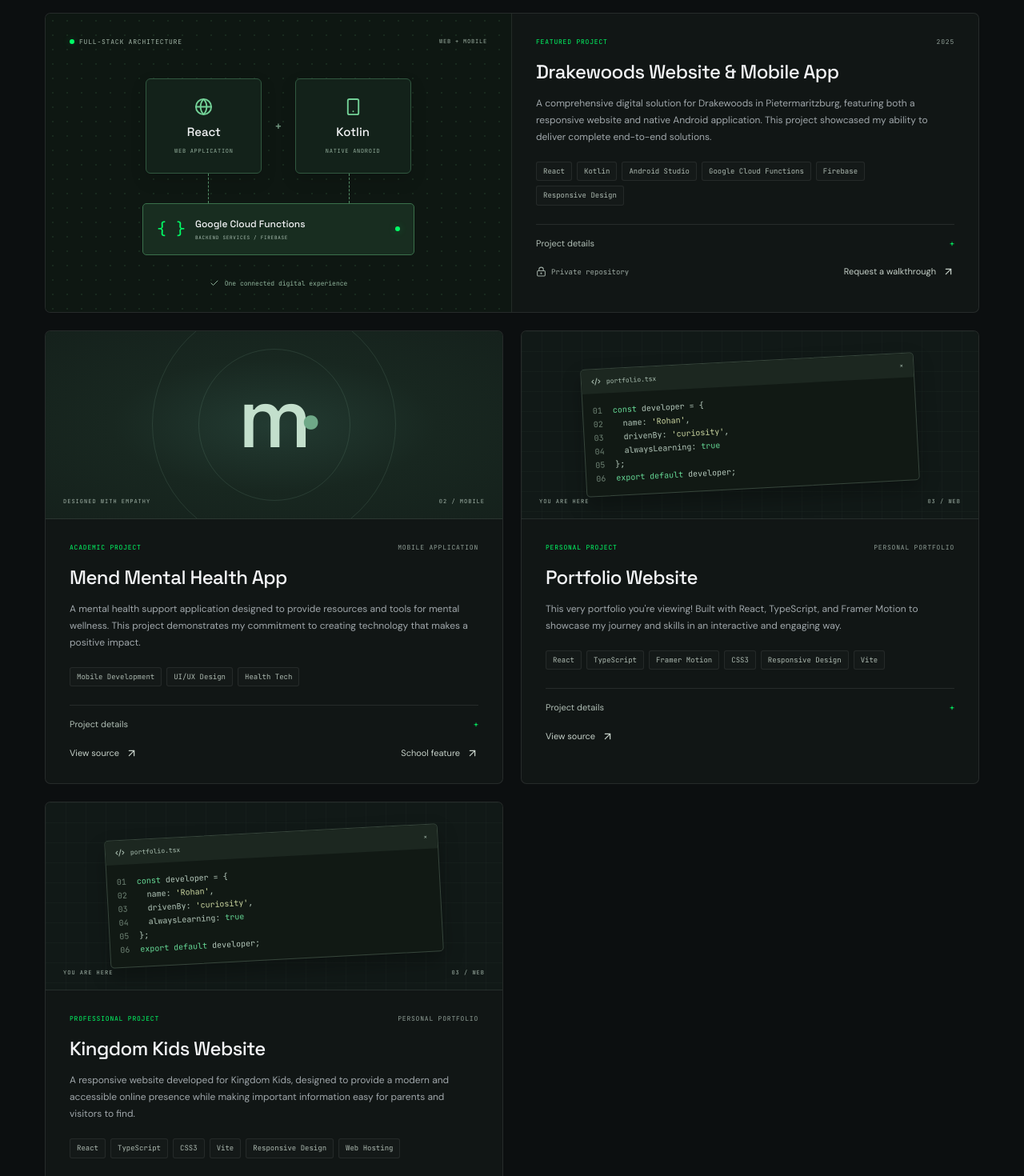
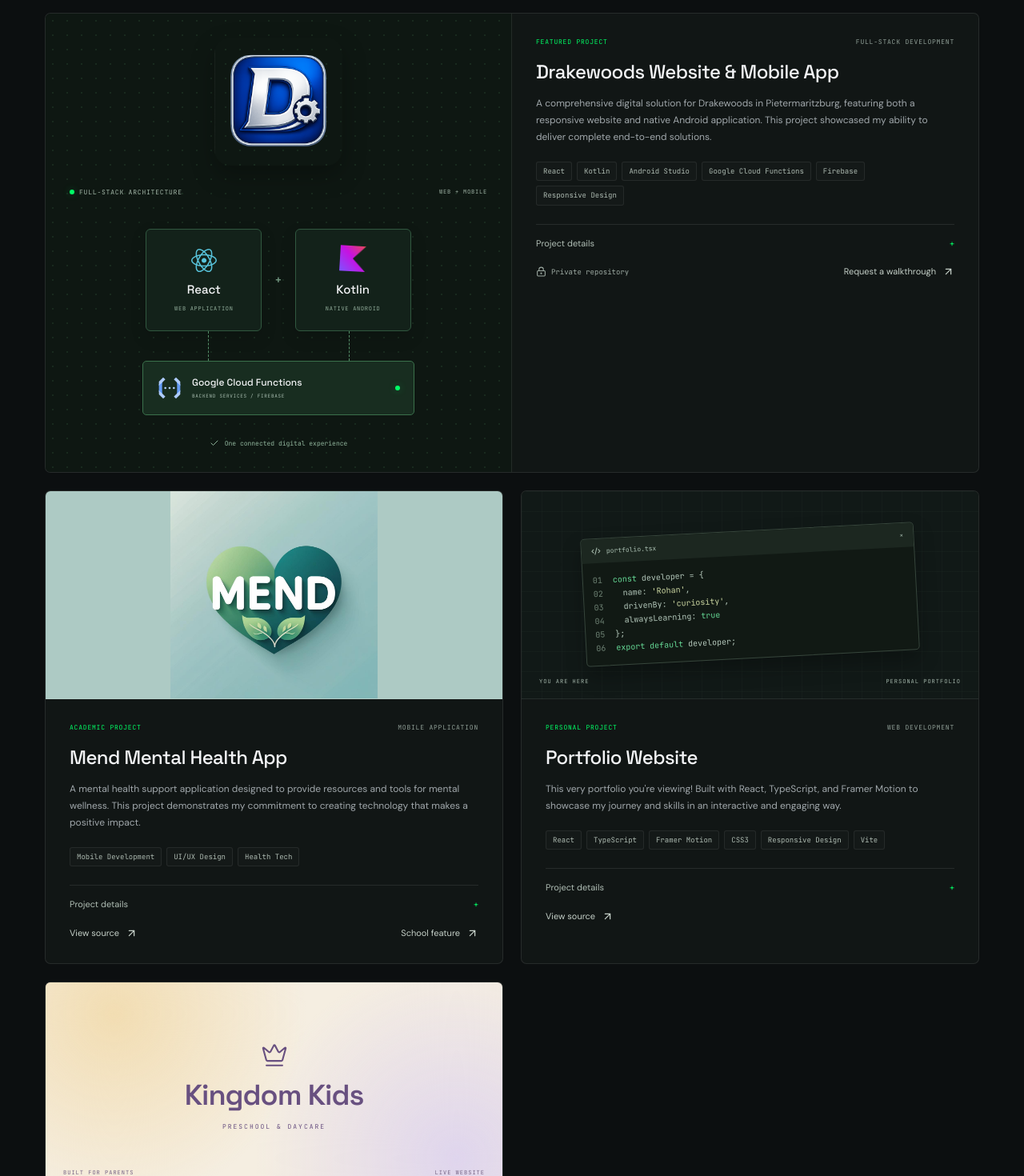
Before and after one commit to RohanM007/RohanWebsite, a React (Vite) app: page / in a window 1280 px wide. Shown: the part 2420-3890 px from the top of the page at 80% size. Built offline with nearby package versions, Linux system fonts and the light colour scheme.

Commit message:
Added images to some of the project i worked on and added it to the porfolio

```diff
--- a/src/App.css
+++ b/src/App.css
@@ -99,8 +99,9 @@
 .project-grid { display: grid; grid-template-columns: 1fr 1fr; gap: 22px; }
 .project-card { border: 1px solid var(--border); border-radius: 7px; overflow: hidden; background: #111615; transition: border-color .25s; }
 .project-card:hover { border-color: #00ff6644; }
-.project-featured { grid-column: 1 / -1; display: grid; grid-template-columns: 1fr 1fr; }
+.project-featured { grid-column: 1 / -1; display: grid; grid-template-columns: repeat(2, minmax(0, 1fr)); }
 .project-content { padding: 30px; }
+.project-card { min-width: 0; }
 .project-kicker { display: flex; justify-content: space-between; gap: 16px; font: 8px var(--mono); letter-spacing: .8px; color: #8f9e96; margin-bottom: 17px; }
 .project-kicker > span:first-child { color: var(--green); }
 .project-content h3 { font: 500 24px/1.3 var(--heading); letter-spacing: -.6px; margin: 0 0 14px; }
@@ -118,6 +119,11 @@
 .project-links { display: flex; justify-content: space-between; gap: 12px; margin-top: 19px; flex-wrap: wrap; }
 .private-label { display: flex; align-items: center; gap: 6px; color: #9daaa2; font: 9px var(--mono); }
 .architecture-visual { padding: 30px; display: flex; justify-content: center; flex-direction: column; border-right: 1px solid var(--border); background-color: #0e1712; background-image: radial-gradient(#3a69463b 1px, transparent 1px); background-size: 18px 18px; }
+.drakewoods-project-image { width: 160px; height: 160px; object-fit: contain; border-radius: 20px; margin: 0 auto 28px; box-shadow: 0 12px 30px #0004; }
+.architecture-icon { width: 32px; height: 32px; flex-shrink: 0; object-fit: contain; }
+/* Keep the requested Kotlin animation active within the project diagram. */
+.architecture-clients .architecture-icon--kotlin { animation: kotlin-float 3s ease-in-out infinite !important; }
+@keyframes kotlin-float { 0%, 100% { transform: translateY(0) rotate(0); } 50% { transform: translateY(-5px) rotate(6deg); } }
 .visual-caption { font: 8px var(--mono); letter-spacing: .8px; color: #a3b6a8; display: flex; align-items: center; gap: 6px; margin-bottom: 41px; }
 .visual-caption > span:last-child { margin-left: auto; color: #9eb1a4; font-size: 7px; }
 .architecture-clients { display: flex; align-items: center; gap: 16px; justify-content: center; }
@@ -134,12 +140,14 @@
 .cloud-block small { font: 6px var(--mono); letter-spacing: .7px; color: #a6bbae; display: block; margin-top: 5px; }
 .cloud-block > .status-dot { margin-left: auto; }
 .architecture-foot { display: flex; justify-content: center; align-items: center; gap: 7px; font: 8px var(--mono); color: #91b69d; margin-top: 29px; }
-.mend-visual, .portfolio-visual { position: relative; height: 235px; overflow: hidden; border-bottom: 1px solid var(--border); display: flex; align-items: center; justify-content: center; }
-.mend-visual { background: radial-gradient(ellipse at center, #233b32 0%, #182720 50%, #15211c 100%); }
-.mend-symbol { font: 500 108px/1 var(--heading); color: #c3dfcc; letter-spacing: -12px; position: relative; z-index: 1; padding-bottom: 17px; }
-.mend-symbol > span { color: #6fa988; }
-.mend-orbit { border: 1px solid #a0d5b320; border-radius: 50%; position: absolute; width: 190px; height: 190px; }
-.orbit-two { width: 305px; height: 305px; }
+.mend-visual, .portfolio-visual, .kingdom-visual { position: relative; height: 260px; overflow: hidden; border-bottom: 1px solid var(--border); display: flex; align-items: center; justify-content: center; }
+.mend-visual { background: #adcac4; }
+.mend-project-image { width: 100%; height: 100%; object-fit: contain; }
+.kingdom-visual { background: radial-gradient(circle at 15% 15%, #f2ddb2 0, transparent 45%), radial-gradient(circle at 90% 85%, #dfd5ed 0, transparent 45%), #f5eee1; }
+.kingdom-project-mark { display: flex; align-items: center; flex-direction: column; gap: 12px; color: #685080; }
+.kingdom-project-mark strong { font: 600 clamp(26px, 3vw, 36px)/1.2 var(--heading); letter-spacing: -1px; }
+.kingdom-project-mark > span { font: 8px var(--mono); letter-spacing: 2px; }
+.kingdom-visual .visual-corner, .kingdom-visual .visual-index { color: #766585; }
 .visual-corner, .visual-index { position: absolute; bottom: 17px; font: 7px var(--mono); letter-spacing: 1px; color: #a0b2a7; }
 .visual-corner { left: 22px; }
 .visual-index { right: 22px; }
@@ -231,9 +239,9 @@
   .hero-bottom { grid-template-columns: 1fr 1fr 1fr; gap: 16px; } .hero-bottom > div + div { padding-left: 18px; } .metric-value { font-size: 19px; } .metric-label { font-size: 7px; line-height: 1.8; } .scroll-cue { display: none; }
   .section { padding-block: 65px; } .section-heading { flex-wrap: wrap; gap: 14px; margin-bottom: 30px; } .section-heading > p { text-align: left; }
   .about-layout { gap: 28px; grid-template-columns: 180px 1fr; align-items: start; } .portrait-card img { height: 250px; } .portrait-caption { padding: 12px 10px; font-size: 7px; } .about-copy > .large-copy { font-size: 21px; }
-  .project-featured { grid-template-columns: 1fr; } .architecture-visual { padding: 28px; border-right: 0; border-bottom: 1px solid var(--border); min-height: 350px; }
+  .project-featured { grid-template-columns: minmax(0, 1fr); } .architecture-visual { padding: 28px; border-right: 0; border-bottom: 1px solid var(--border); min-height: 350px; }
   .architecture-clients > div { width: 170px; } .connector-lines { gap: 200px; } .project-content h3 { font-size: 22px; } .project-content { padding: 24px; }
-  .project-kicker { flex-wrap: wrap; gap: 8px; } .project-featured .project-kicker { flex-wrap: nowrap; } .mini-editor { width: 87%; } .mini-code { font-size: 8px; }
+  .project-kicker { flex-wrap: wrap; gap: 8px; } .mini-editor { width: 87%; } .mini-code { font-size: 8px; }
   .timeline-item { grid-template-columns: 135px 36px 1fr; gap: 16px; } .timeline-item:not(:last-child)::before { left: 169px; } .timeline-date { font-size: 8px; } .timeline-content h3 { font-size: 18px; }
   .contact-grid { grid-template-columns: 1fr; gap: 24px; } .contact-card { margin-top: 0; } .site-footer { flex-wrap: wrap; gap: 15px; } .site-footer p { order: 4; flex-basis: 100%; } .site-footer .brand { margin-right: auto; }
 }
--- a/src/components/Projects.tsx
+++ b/src/components/Projects.tsx
@@ -1,21 +1,60 @@
-import { ArrowUpRight, Github, LockKeyhole, Globe, Smartphone, Code2, Check } from 'lucide-react'
+import { ArrowUpRight, Github, LockKeyhole, Code2, Check, Crown } from 'lucide-react'
 import SectionHeading from './SectionHeading'
 import { projects } from '../data/projects'
+import type { Project } from '../data/projects'
+import drakewoodsImage from '../assets/Drakewoods.png'
+import mendImage from '../assets/mend.jpg'
+import reactIcon from '../assets/react.svg'
+import kotlinIcon from '../assets/kotlin.svg'
+import cloudFunctionsIcon from '../assets/gcp-cloud-functions.svg'
 
-function ProjectVisual({ index }: { index: number }) {
-  if (index === 0) return <div className="architecture-visual" aria-label="Drakewoods architecture: React web and Kotlin Android connected to Google Cloud Functions"><div className="visual-caption"><span className="status-dot" /> FULL-STACK ARCHITECTURE <span>WEB + MOBILE</span></div><div className="architecture-clients"><div><Globe size={23} /><span>React</span><small>WEB APPLICATION</small></div><span className="architecture-plus">+</span><div><Smartphone size={23} /><span>Kotlin</span><small>NATIVE ANDROID</small></div></div><div className="connector-lines"><i /><i /></div><div className="cloud-block"><span className="cloud-symbol">{'{ }'}</span><div><strong>Google Cloud Functions</strong><small>BACKEND SERVICES / FIREBASE</small></div><span className="status-dot" /></div><div className="architecture-foot"><Check size={12} /> One connected digital experience</div></div>
-  if (index === 1) return <div className="mend-visual" aria-label="Mend mental health project illustration"><div className="mend-orbit orbit-one" /><div className="mend-orbit orbit-two" /><div className="mend-symbol">m<span>·</span></div><span className="visual-corner">DESIGNED WITH EMPATHY</span><span className="visual-index">02 / MOBILE</span></div>
-  return <div className="portfolio-visual" aria-label="Portfolio code illustration"><div className="mini-editor"><div className="mini-editor-bar"><Code2 size={12} /> portfolio.tsx <span>×</span></div><div className="mini-code"><p><i>01</i><span>const</span> developer = {'{'}</p><p><i>02</i>  name: <b>'Rohan'</b>,</p><p><i>03</i>  drivenBy: <b>'curiosity'</b>,</p><p><i>04</i>  alwaysLearning: <span>true</span></p><p><i>05</i>{'};'}</p><p><i>06</i><span>export default</span> developer;</p></div></div><span className="visual-corner">YOU ARE HERE</span><span className="visual-index">03 / WEB</span></div>
+function ProjectVisual({ project }: { project: Project }) {
+  switch (project.id) {
+    case 'drakewoods':
+      return <div className="architecture-visual" aria-label="Drakewoods architecture: React web and Kotlin Android connected to Google Cloud Functions">
+        <img className="drakewoods-project-image" src={drakewoodsImage} alt="Drakewoods app logo" width={160} height={160} loading="lazy" />
+        <div className="visual-caption"><span className="status-dot" /> FULL-STACK ARCHITECTURE <span>WEB + MOBILE</span></div>
+        <div className="architecture-clients">
+          <div><img className="architecture-icon" src={reactIcon} alt="" width={32} height={32} loading="lazy" /><span>React</span><small>WEB APPLICATION</small></div>
+          <span className="architecture-plus">+</span>
+          <div><img className="architecture-icon architecture-icon--kotlin" src={kotlinIcon} alt="" width={32} height={32} loading="lazy" /><span>Kotlin</span><small>NATIVE ANDROID</small></div>
+        </div>
+        <div className="connector-lines"><i /><i /></div>
+        <div className="cloud-block"><img className="architecture-icon" src={cloudFunctionsIcon} alt="" width={32} height={32} loading="lazy" /><div><strong>Google Cloud Functions</strong><small>BACKEND SERVICES / FIREBASE</small></div><span className="status-dot" /></div>
+        <div className="architecture-foot"><Check size={12} /> One connected digital experience</div>
+      </div>
+    case 'mend':
+      return <div className="mend-visual"><img className="mend-project-image" src={mendImage} alt="Mend logo with a green heart and leaves" width={1024} height={1024} loading="lazy" /></div>
+    case 'kingdom-kids':
+      return <div className="kingdom-visual" aria-label="Kingdom Kids Preschool and Daycare website">
+        <div className="kingdom-project-mark"><Crown size={34} strokeWidth={1.5} aria-hidden="true" /><strong>Kingdom Kids</strong><span>PRESCHOOL & DAYCARE</span></div>
+        <span className="visual-corner">BUILT FOR PARENTS</span><span className="visual-index">LIVE WEBSITE</span>
+      </div>
+    case 'portfolio':
+      return <div className="portfolio-visual" aria-label="Portfolio code illustration"><div className="mini-editor"><div className="mini-editor-bar"><Code2 size={12} /> portfolio.tsx <span>×</span></div><div className="mini-code"><p><i>01</i><span>const</span> developer = {'{'}</p><p><i>02</i>  name: <b>'Rohan'</b>,</p><p><i>03</i>  drivenBy: <b>'curiosity'</b>,</p><p><i>04</i>  alwaysLearning: <span>true</span></p><p><i>05</i>{'};'}</p><p><i>06</i><span>export default</span> developer;</p></div></div><span className="visual-corner">YOU ARE HERE</span><span className="visual-index">PERSONAL PORTFOLIO</span></div>
+  }
 }
+
 export default function Projects() {
   return <section id="projects" className="section shell">
     <SectionHeading number="03" label="SELECTED WORK" title="Ideas shipped into the real world."><a className="text-link" href="https://github.com/RohanM007" target="_blank" rel="noreferrer"><Github size={16} /> Explore GitHub <ArrowUpRight size={15} /></a></SectionHeading>
-    <div className="project-grid">{projects.map((project, index) => <article className={`project-card ${index === 0 ? 'project-featured' : ''}`} key={project.title}>
-      <ProjectVisual index={index} />
-      <div className="project-content"><div className="project-kicker"><span>{index === 0 ? 'FEATURED PROJECT' : project.category.toUpperCase() + ' PROJECT'}</span><span>{index === 0 ? '2025' : index === 1 ? 'MOBILE APPLICATION' : 'PERSONAL PORTFOLIO'}</span></div><h3>{project.title}</h3><p>{project.description}</p><div className="tags">{project.technologies.map(tech => <span key={tech}>{tech}</span>)}</div>
-        <details className="project-details"><summary>Project details <span>+</span></summary><p>{index === 2 ? 'A responsive, Matrix-inspired portfolio with an interactive terminal, accessible navigation, and a focus on telling my story through real projects.' : project.longDescription}</p><ul>{(index === 2 ? ['Interactive terminal with keyboard command history', 'Responsive layouts for desktop, tablet, and mobile', 'Accessible navigation and reduced-motion support', 'React, TypeScript, and Tailwind CSS'] : project.highlights).map(highlight => <li key={highlight}>{highlight}</li>)}</ul></details>
-        <div className="project-links">{project.githubLink && <a className="text-link" href={project.githubLink} target="_blank" rel="noreferrer">View source <ArrowUpRight size={15} /></a>}{project.facebookLink && <a className="text-link" href={project.facebookLink} target="_blank" rel="noreferrer">School feature <ArrowUpRight size={15} /></a>}{index === 0 && <><span className="private-label"><LockKeyhole size={13} /> Private repository</span><a className="text-link" href="mailto:rohanmaharaj708@gmail.com?subject=Drakewoods%20code%20sample%20request">Request a walkthrough <ArrowUpRight size={15} /></a></>}{index === 2 && <a className="text-link" href="https://github.com/RohanM007/RohanPortfolio" target="_blank" rel="noreferrer">View source <ArrowUpRight size={15} /></a>}</div>
-      </div>
-    </article>)}</div>
+    <div className="project-grid">{projects.map(project => {
+      const featured = project.id === 'drakewoods'
+      return <article className={`project-card${featured ? ' project-featured' : ''}`} key={project.id}>
+        <ProjectVisual project={project} />
+        <div className="project-content">
+          <div className="project-kicker"><span>{featured ? 'FEATURED PROJECT' : `${project.category.toUpperCase()} PROJECT`}</span><span>{project.type.toUpperCase()}</span></div>
+          <h3>{project.title}</h3><p>{project.description}</p>
+          <div className="tags">{project.technologies.map(tech => <span key={tech}>{tech}</span>)}</div>
+          <details className="project-details"><summary>Project details <span>+</span></summary><p>{project.longDescription}</p><ul>{project.highlights.map(highlight => <li key={highlight}>{highlight}</li>)}</ul></details>
+          <div className="project-links">
+            {project.liveLink && <a className="text-link" href={project.liveLink} target="_blank" rel="noreferrer">Visit live website <ArrowUpRight size={15} /></a>}
+            {project.githubLink && <a className="text-link" href={project.githubLink} target="_blank" rel="noreferrer">View source <ArrowUpRight size={15} /></a>}
+            {project.facebookLink && <a className="text-link" href={project.facebookLink} target="_blank" rel="noreferrer">School feature <ArrowUpRight size={15} /></a>}
+            {featured && <><span className="private-label"><LockKeyhole size={13} /> Private repository</span><a className="text-link" href="mailto:rohanmaharaj708@gmail.com?subject=Drakewoods%20code%20sample%20request">Request a walkthrough <ArrowUpRight size={15} /></a></>}
+          </div>
+        </div>
+      </article>
+    })}</div>
   </section>
 }
--- a/src/data/projects.ts
+++ b/src/data/projects.ts
@@ -1,5 +1,21 @@
-export const projects = [
+export type Project = {
+  id: 'drakewoods' | 'mend' | 'portfolio' | 'kingdom-kids'
+  title: string
+  description: string
+  longDescription: string
+  technologies: string[]
+  type: string
+  duration: string
+  highlights: string[]
+  category: string
+  githubLink?: string
+  facebookLink?: string
+  liveLink?: string
+}
+
+export const projects: Project[] = [
     {
+      id: 'drakewoods',
       title: "Drakewoods Website & Mobile App",
       description: "A comprehensive digital solution for Drakewoods in Pietermaritzburg, featuring both a responsive website and native Android application. This project showcased my ability to deliver complete end-to-end solutions.",
       longDescription: "Built from January to July 2025, this project involved creating a modern, responsive website using React and a native Android application using Kotlin. The backend was powered by Google Cloud Functions, providing scalable and reliable services.",
@@ -17,6 +33,7 @@
     },
     {
       title: "Mend Mental Health App",
+      id: 'mend',
       description: "A mental health support application designed to provide resources and tools for mental wellness. This project demonstrates my commitment to creating technology that makes a positive impact.",
       longDescription: "Developed as part of my academic journey, this application focuses on mental health support with user-friendly interfaces and helpful resources for mental wellness. My cousin won an award at her school for this project!",
       technologies: ["Mobile Development", "UI/UX Design", "Health Tech"],
@@ -38,25 +55,26 @@
 
     {
       title: "Portfolio Website",
+      id: 'portfolio',
       description: "This very portfolio you're viewing! Built with React, TypeScript, and Framer Motion to showcase my journey and skills in an interactive and engaging way.",
-      longDescription: "A modern, responsive portfolio website featuring a matrix loading screen, smooth animations, and professional design. Built to tell my story and showcase my technical capabilities.",
+      longDescription: "A responsive, Matrix-inspired portfolio with an interactive terminal, accessible navigation, and a focus on telling my story through real projects.",
       technologies: ["React", "TypeScript", "Framer Motion", "CSS3", "Responsive Design", "Vite"],
       type: "Web Development",
       duration: "2024",
       highlights: [
-        "Matrix-style loading animation",
-        "Smooth scroll animations",
-        "Responsive design",
-        "Professional storytelling",
-         "Mobile Responsiveness",
-        "Modern tech stack"
+        "Interactive terminal with keyboard command history",
+        "Responsive layouts for desktop, tablet, and mobile",
+        "Accessible navigation and reduced-motion support",
+        "React, TypeScript, and Tailwind CSS"
       ],
-      category: "Personal"
+      category: "Personal",
+      githubLink: "https://github.com/RohanM007/RohanWebsite"
     },
     {
     title: "Kingdom Kids Website",
-    description: "A responsive website developed for Kingdom Kids, designed to provide a modern and accessible online presence while making important information easy for parents and visitors to find.",
-    longDescription: "Developed as a complete website solution for Kingdom Kids, with a focus on clean design, usability, responsive layouts, and accessibility across desktop and mobile devices. The project involved designing and developing the website, preparing it for production, and deploying the completed build to a live hosting environment. Access the link here: https://www.kingdomkidspreschool.co.za/",
+    id: 'kingdom-kids',
+    description: "A responsive website built for Kingdom Kids Preschool & Daycare, giving the school an online home where parents can find important information and get in touch.",
+    longDescription: "Designed, developed, and deployed a complete website for Kingdom Kids Preschool & Daycare. The project focuses on clear navigation, accessible information for parents, and responsive layouts across desktop and mobile devices.",
     technologies: [
       "React",
       "TypeScript",
@@ -77,6 +95,7 @@
     ],
     category: "Professional",
     githubLink: "https://github.com/RohanM007/TimWebsite",
+    liveLink: "https://www.kingdomkidspreschool.co.za/",
 
 
   },
--- a/src/lib/terminalCommands.ts
+++ b/src/lib/terminalCommands.ts
@@ -10,7 +10,7 @@
     github: 'Find my work at https://github.com/RohanM007\nUse the GitHub link in the contact card to visit.',
   }
   if (command === 'clear') return { action: 'clear', output: '' }
-  if (command === 'projects') return { action: 'projects', output: 'Opening selected projects: Drakewoods, Mend, and this portfolio.' }
+  if (command === 'projects') return { action: 'projects', output: 'Opening selected projects: Drakewoods, Mend, this portfolio, and Kingdom Kids.' }
   if (command === 'email') return { action: 'email', href: 'mailto:rohanmaharaj708@gmail.com?subject=Hello%20Rohan', output: 'Opening your email app with a draft. Send it there to finish.' }
   if (command.startsWith('send')) {
     const match = raw.trim().match(/^send\s+--email\s+([^\s@]+@[^\s@]+\.[^\s@]+)$/i)
```
Also changed, not shown: src/assets/Drakewoods.png (added), src/assets/mend.jpg (added).
